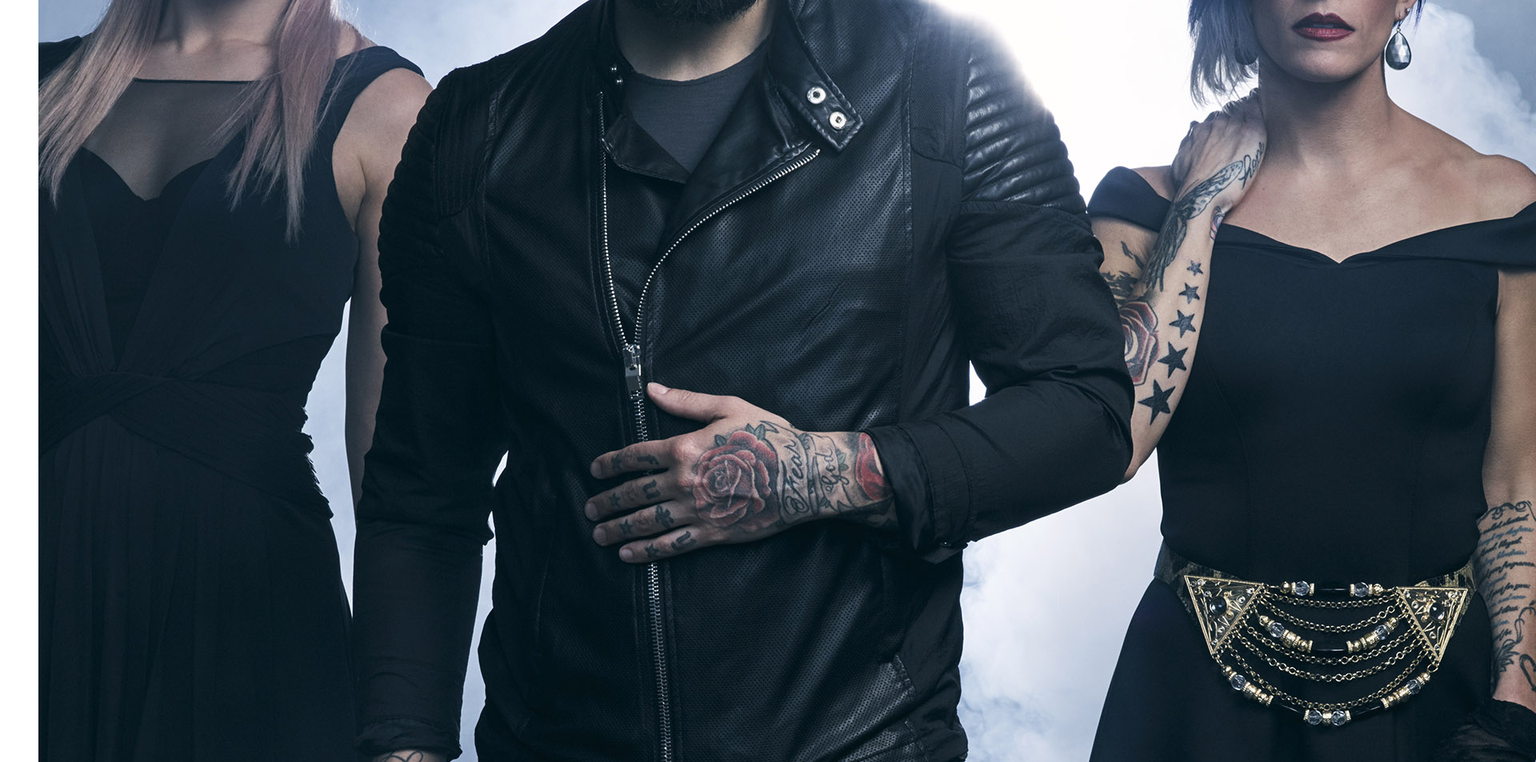
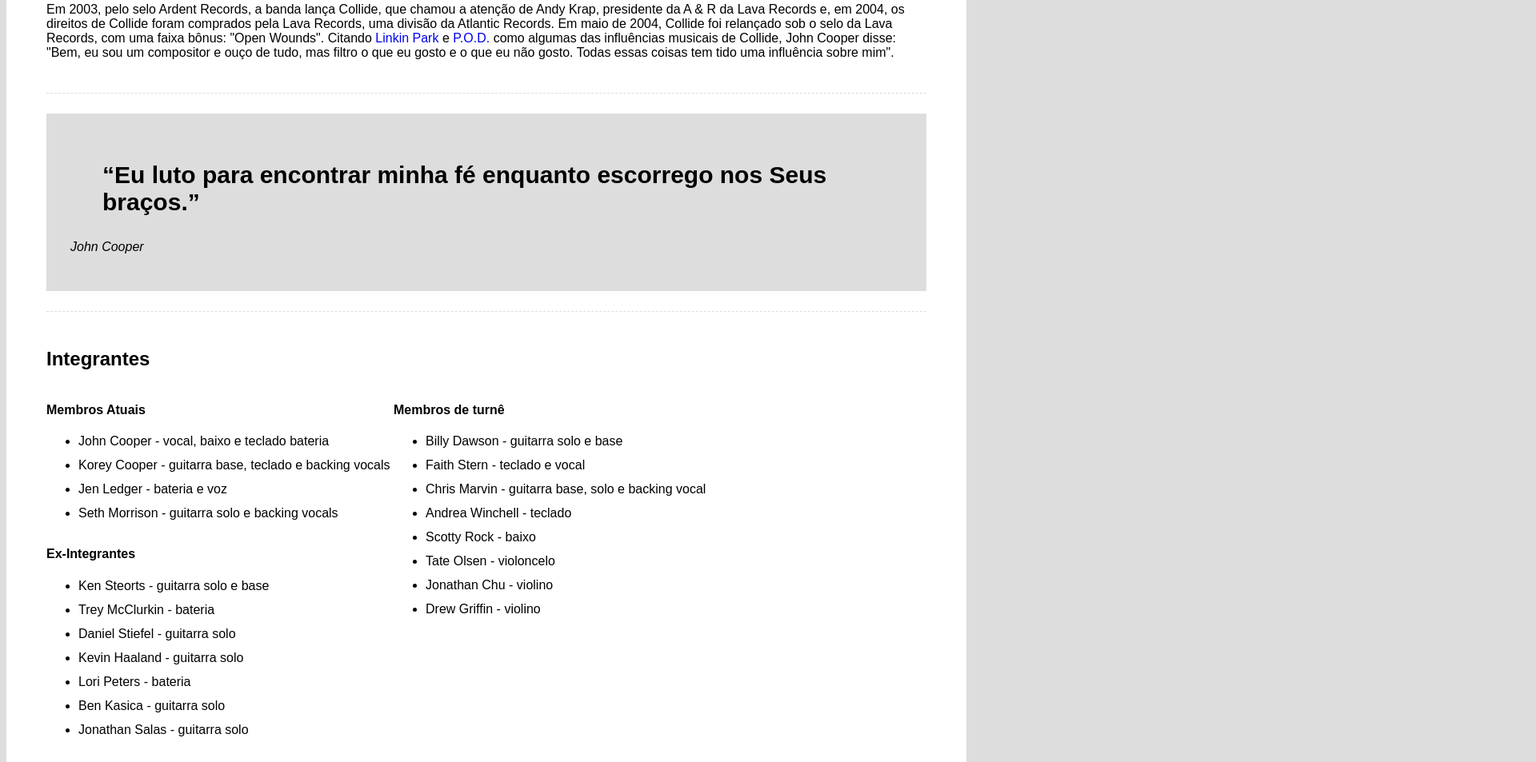
Before and after one commit to TaylanTorres09/curso_formacao_front_end, a plain HTML site: page Tributo_banda_skillet/index.html in a window 1280 px wide. Shown: the part 808-1761 px from the top of the page at 80% size, 1920 px wide, since content can reach past the window. Drawn offline with Linux system fonts and the light colour scheme.

Commit message:
Create styles

```diff
--- a/Tributo_banda_skillet/css/style.css
+++ b/Tributo_banda_skillet/css/style.css
@@ -0,0 +1,86 @@
+html {
+    font-family: Arial, Helvetica, sans-serif;
+    background-color: #ddd;
+}
+
+.container {
+    max-width: 1100px;
+    background-color: #fff;
+    position: relative;
+    max-width: 50px auto;
+    padding: 20px 50px;
+}
+
+/* Header */
+
+.header {
+    text-align: center;
+}
+
+.main-title {
+    font-size: 40px;
+}
+
+.main-paragraph {
+    font-style: italic;
+}
+
+.featured-image {
+    margin-top: 30px;
+    text-align: center;
+}
+
+.img-header {
+    background-position: center;
+    width: 400px;
+}
+
+a {
+    text-decoration: none;
+}
+
+/* Biography */
+.biography-container {
+    padding: 25px 0;
+    margin: 25px 0;
+    border-top: 1px dashed #ddd;
+    border-bottom: 1px dashed #ddd;
+}
+
+/* Quotes */
+.quotes-container {
+    background-color: #ddd;
+    padding: 30px;
+}
+
+.quotes-container blockquote {
+    font-weight: bold;
+    font-size: 30px;
+}
+
+.quotes-container p {
+    font-style: italic;
+}
+
+/* Members */
+.members-container {
+    padding: 25px 0;
+    margin: 25px 0;
+    border-top: 1px dashed #ddd;
+    border-bottom: 1px dashed #ddd;
+}
+
+.members-container li {
+    height: 30px;
+}
+
+.members {
+    display: inline-block;
+    margin-top: 0px;
+    vertical-align: top;
+}
+
+.img-bold {
+    font-weight: bold;
+    text-align: center;
+}
--- a/Tributo_banda_skillet/index.html
+++ b/Tributo_banda_skillet/index.html
@@ -125,7 +125,7 @@
       <div class="img-bold">
         <figure>
           <img class="img-header" src="img/show.jpg" alt="clipe" />
-          <figcaption>Clique Música Hero</figcaption>
+          <figcaption>Clipe Música Hero</figcaption>
         </figure>
       </div>
 
```
